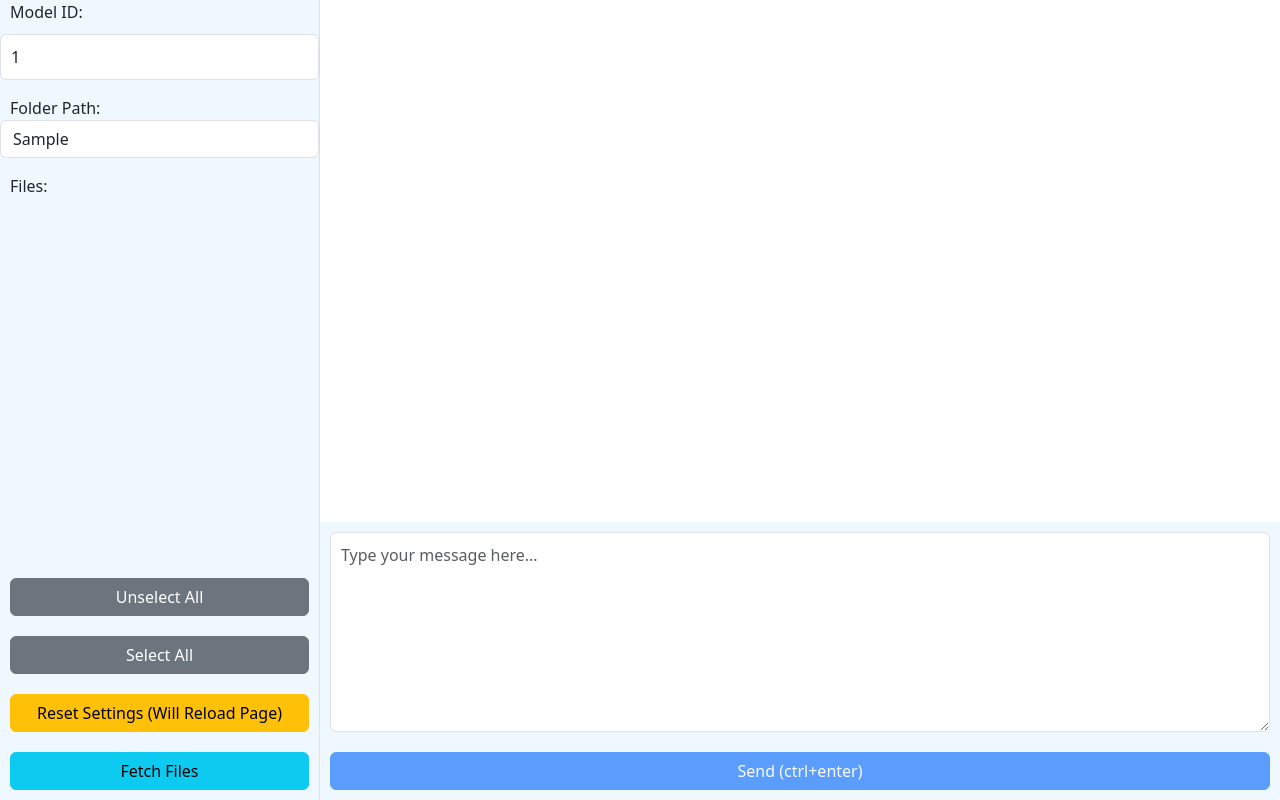
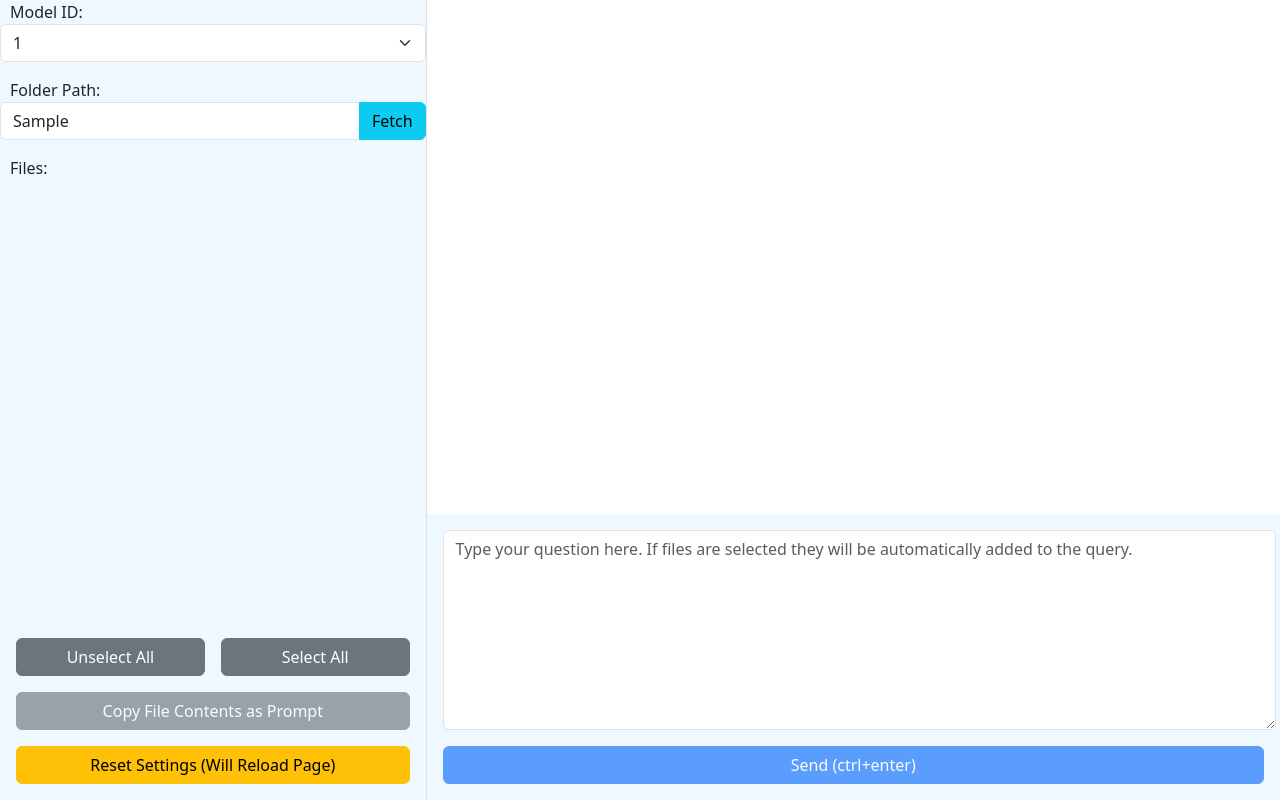
Before and after one commit to ekerstein/codewithgpt, a Flask app: template templates/index.html in a window 1280 px wide. Run offline with Flask 3, Linux system fonts and the light colour scheme; the template is opened without the code that fills it: most values are stand-ins (such as "Sample title", 1, 10 or a date in 2020); data that the repository does not hold is empty; some libraries are stand-ins or nearby versions.

Commit message:
Various cleanup

```diff
--- a/application.py
+++ b/application.py
@@ -14,6 +14,9 @@ load_dotenv()
 
 # Setup OpenAI
 openai = OpenAI(api_key=os.environ.get("OPENAI_API_KEY"))
+
+#################################################################
+# Routes
 
 @app.route('/')
 def index():
@@ -61,8 +64,10 @@ def chat():
     prompt_model = data.get('prompt_model')
     file_paths = data.get('files', [])
     prompt_system = """
-        You are Software Engineer GPT, an AI software engineer.
-        You will be provided with a code repository and asked questions about making changes to the code.
+    Your name is "Code with GPT". You're an intelligent chat bot that answers questions about programming code.
+    You may be provided files with each query and asked to make changes to the code.
+    Respond concisely, focusing on the code changes that need to occur. Do not summarize.
+    Be sure to mention the changes that need to take place across all files sent to you.
     """
 
     # Combine user prompt with file contents
@@ -107,6 +112,15 @@ def chat():
         }), 500
 
     return jsonify({"response": response_message})
+
+@app.route('/api/file-contents', methods=['POST'])
+def file_contents():
+    file_paths = request.json.get('files', [])
+    contents = files_to_text(file_paths)
+    return jsonify({"contents": contents})
+
+#################################################################
+# Utils
 
 def get_model_list():
     models = openai.models.list()
--- a/static/css/style.css
+++ b/static/css/style.css
@@ -13,29 +13,24 @@ body, html {
     overflow: hidden;
     background-color: #f0f8ff; /* Very light blue background */
 }
-.dropdown {
-    width: 100%;
-    padding: 10px;
-    margin: 10px 0px;
-}
 
 /*------------ Files ------------*/
 
-.file-viewer {
-    flex: 0 0 25%;
+.left-interface {
+    flex: 0 0 33.33%;
     display: flex;
     flex-direction: column;
     border-right: 1px solid #dee2e6;
 }
-.file-viewer > span {
+.left-interface > span {
     margin-left: 10px;
 }
-.file-viewer:last-child {
+.left-interface:last-child {
     border-right: none;
 }
 .file-item {
     cursor: pointer;
-    padding: 5px 10px;
+    padding: 4px 10px;
 }
 .file-item:hover {
     background-color: #e9ecef;
@@ -49,10 +44,10 @@ body, html {
     color: #6c757d;
 }
 
-/*------------ Chat ------------*/
+/*------------ Right Interface ------------*/
 
-.chat-interface {
-    flex: 0 0 75%;
+.right-interface {
+    flex: 0 0 66.66%;
     display: flex;
     flex-direction: column;
 }
@@ -73,16 +68,9 @@ body, html {
 }
 #user-input {
     width: calc(100% - 20px);
-    margin: 10px;
-    padding: 10px;
     height: 200px;
     box-sizing: border-box;
     background-color: #ffffff;
-}
-button {
-    padding: 10px 20px;
-    margin: 10px;
-    cursor: pointer;
 }
 .spinner-icon {
     border: 4px solid rgba(0,0,0,.1);
--- a/static/js/script.js
+++ b/static/js/script.js
@@ -1,3 +1,6 @@
+////////////////////////////////////////////////////////////////////
+// Functions
+
 function sendChat() {
     let userInput = document.getElementById('user-input').value.trim();
     if (!userInput) {
@@ -105,20 +108,6 @@ function sendChat() {
     });
 }
 
-document.addEventListener('DOMContentLoaded', function() {
-    fetchFiles(); // Automatically fetch files after fetching the current folder path
-
-    const input = document.getElementById('user-input');
-    const sendButton = document.getElementById('send-button');
-
-    input.addEventListener('input', function() {
-        // Enable the send button only if there's text in the input box
-        sendButton.disabled = !this.value.trim();
-    });
-
-    feather.replace(); // Initialize Feather icons
-});
-
 function fetchFiles() {
     // Assuming 'base_path' is known or selected by the user
     const basePath = document.getElementById('folder-selector').value; // or any other logic to get/set this
@@ -144,23 +133,90 @@ function fetchFiles() {
                         const checkBox = this.querySelector('.file-checkbox');
                         checkBox.checked = !checkBox.checked;
                     }
+                    updateCopyButtonState();
                 });
             });
         })
         .catch(error => console.error('Failed to fetch files:', error));
 }
 
+function resetSettings() {
+    fetch('/reset-settings', {
+        method: 'POST',
+        headers: {
+            'Content-Type': 'application/json',
+        },
+    })
+    .then(response => {
+        if (!response.ok) {
+            throw new Error('Failed to clear settings');
+        }
+        return response.json();
+    })
+    .then(data => {
+        console.log(data.message);
+        window.location.reload();
+    })
+    .catch(error => {
+        console.error('Error clearing settings:', error);
+    });
+}
+
+function copyFileContentsAsPrompt() {
+    let selectedFiles = [];
+    document.querySelectorAll('input[name="files"]:checked').forEach(checkbox => {
+        selectedFiles.push(checkbox.value);
+    });
+
+    fetch('/api/file-contents', {
+        method: 'POST',
+        headers: {
+            'Content-Type': 'application/json',
+        },
+        body: JSON.stringify({
+            files: selectedFiles,
+        }),
+    })
+    .then(response => response.json())
+    .then(data => {
+        navigator.clipboard.writeText(data.contents).then(() => {
+            console.log("Files contents copied to clipboard")
+        }, (err) => {
+            console.error('Could not copy text: ', err);
+        });
+    })
+    .catch(error => {
+        console.error('Error:', error);
+    });
+}
+
 function unselectAllFiles() {
     document.querySelectorAll('input[name="files"]:checked').forEach(checkbox => {
         checkbox.checked = false;
     });
+    updateCopyButtonState();
 }
 
 function selectAllFiles() {
     document.querySelectorAll('input[name="files"]').forEach(checkbox => {
         checkbox.checked = true;
     });
+    updateCopyButtonState();
 }
+
+function updateCopyButtonState() {
+    const anyFilesSelected = document.querySelectorAll('input[name="files"]:checked').length > 0;
+    document.getElementById('copy-file-contents').disabled = !anyFilesSelected;
+}
+
+////////////////////////////////////////////////////////////////////
+// Event Listeners
+
+document.addEventListener('DOMContentLoaded', function() {
+    fetchFiles(); // Automatically fetch files after fetching the current folder path
+    updateCopyButtonState();
+    feather.replace(); // Initialize Feather icons
+});
 
 document.getElementById('model-selector').addEventListener('change', function() {
     let selectedModel = this.value;
@@ -219,24 +275,7 @@ document.getElementById('user-input').addEventListener('keydown', function(event
     }
 });
 
-function resetSettings() {
-    fetch('/reset-settings', {
-        method: 'POST',
-        headers: {
-            'Content-Type': 'application/json',
-        },
-    })
-    .then(response => {
-        if (!response.ok) {
-            throw new Error('Failed to clear settings');
-        }
-        return response.json();
-    })
-    .then(data => {
-        console.log(data.message);
-        window.location.reload();
-    })
-    .catch(error => {
-        console.error('Error clearing settings:', error);
-    });
-}
+document.getElementById('user-input').addEventListener('input', function() {
+    // Enable the send button only if there's text in the input box
+    document.getElementById('send-button').disabled = !this.value.trim();
+});
--- a/templates/index.html
+++ b/templates/index.html
@@ -10,33 +10,38 @@
 </head>
 <body>
     <div id="container" class="d-flex">
-        <div class="file-viewer">
+        <div class="left-interface">
             <span>Model ID:</span>
-            <select class="dropdown form-control mb-3" id="model-selector">
+            <select class="form-select mb-3" id="model-selector">
                 {% for model in models %}
                 <option value="{{ model.id }}" {% if model.id == current_model_choice %}selected{% endif %}>{{ model.id }}</option>
                 {% endfor %}
             </select>
 
             <span>Folder Path:</span>
-            <input type="text" id="folder-selector" class="form-control mb-3" value="{{ current_folder_path }}">
+            <div class="input-group mb-3">
+                <input type="text" class="form-control" id="folder-selector" value="{{ current_folder_path }}" aria-describedby="folder-selector-btn">
+                <button class="btn btn-info" type="button" id="folder-selector-btn" onclick="fetchFiles()">Fetch</button>
+            </div>
 
             <span>Files:</span>
             <div id="file-system">
                 <!-- Files appear here -->
             </div>
 
-            <button class="btn btn-secondary" onclick="unselectAllFiles()">Unselect All</button>
-            <button class="btn btn-secondary" onclick="selectAllFiles()">Select All</button>
-            <button class="btn btn-warning" onclick="resetSettings()">Reset Settings (Will Reload Page)</button>
-            <button class="btn btn-info" onclick="fetchFiles()">Fetch Files</button>
+            <div class="d-flex justify-content-between px-2">
+                <button class="btn btn-secondary w-100 m-2" onclick="unselectAllFiles()">Unselect All</button>
+                <button class="btn btn-secondary w-100 m-2" onclick="selectAllFiles()">Select All</button>
+            </div>
+            <button class="btn btn-secondary mx-3 my-2" id="copy-file-contents" onclick="copyFileContentsAsPrompt()" disabled>Copy File Contents as Prompt</button>
+            <button class="btn btn-warning mx-3 mt-2 mb-3" onclick="resetSettings()">Reset Settings (Will Reload Page)</button>
         </div>
-        <div class="chat-interface">
+        <div class="right-interface">
             <div id="chat-response">
                 <!-- Chat responses appear here -->
             </div>
-            <textarea id="user-input" class="form-control" placeholder="Type your message here..."></textarea>
-            <button id="send-button" class="btn btn-primary" onclick="sendChat()" disabled>Send (ctrl+enter)</button>
+            <textarea id="user-input" class="form-control m-3 mb-0" placeholder="Type your question here. If files are selected they will be automatically added to the query."></textarea>
+            <button id="send-button" class="btn btn-primary m-3" onclick="sendChat()" disabled>Send (ctrl+enter)</button>
         </div>
     </div>
     <script src="https://cdn.jsdelivr.net/npm/bootstrap@5.3.2/dist/js/bootstrap.bundle.min.js" integrity="sha384-C6RzsynM9kWDrMNeT87bh95OGNyZPhcTNXj1NW7RuBCsyN/o0jlpcV8Qyq46cDfL" crossorigin="anonymous"></script>
```
